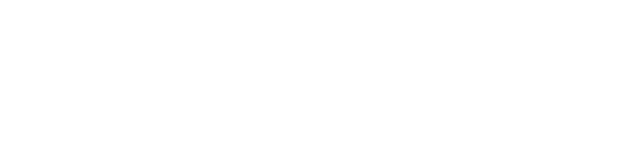
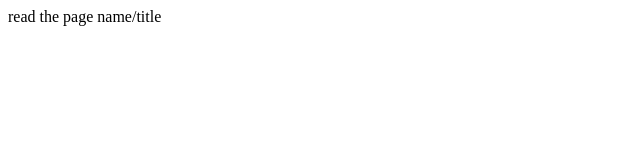
Before and after one commit to MEEBLOXAlt/fs, a plain HTML site: page proof/index.html in a window 1280 px wide. Shown: the whole page, without its empty margins (0-640 px from the left). Drawn offline with Linux system fonts and the light colour scheme.

Commit message:
Update index.html

```diff
--- a/proof/index.html
+++ b/proof/index.html
@@ -2,4 +2,5 @@
   <head>
     <title>Proof - ByteLazer</title>
   </head>
+  read the page name/title
 </html>
```
